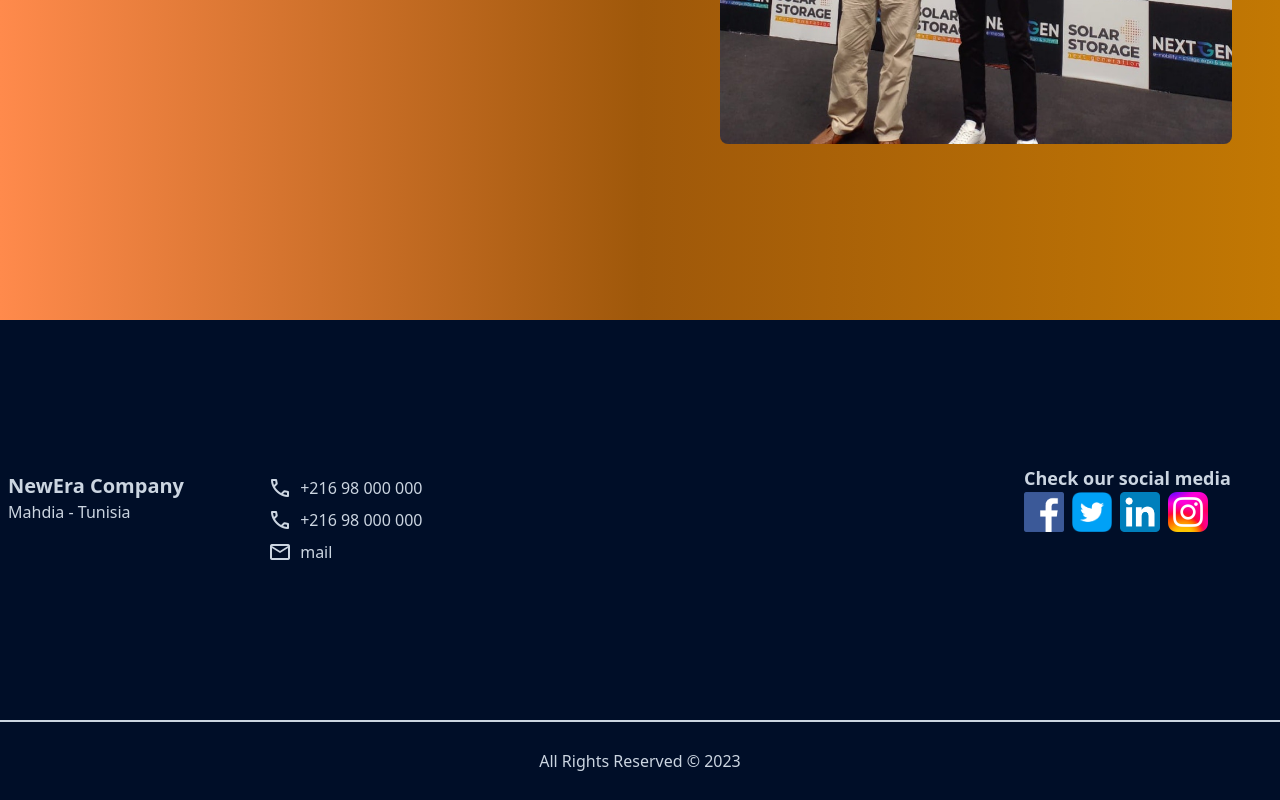
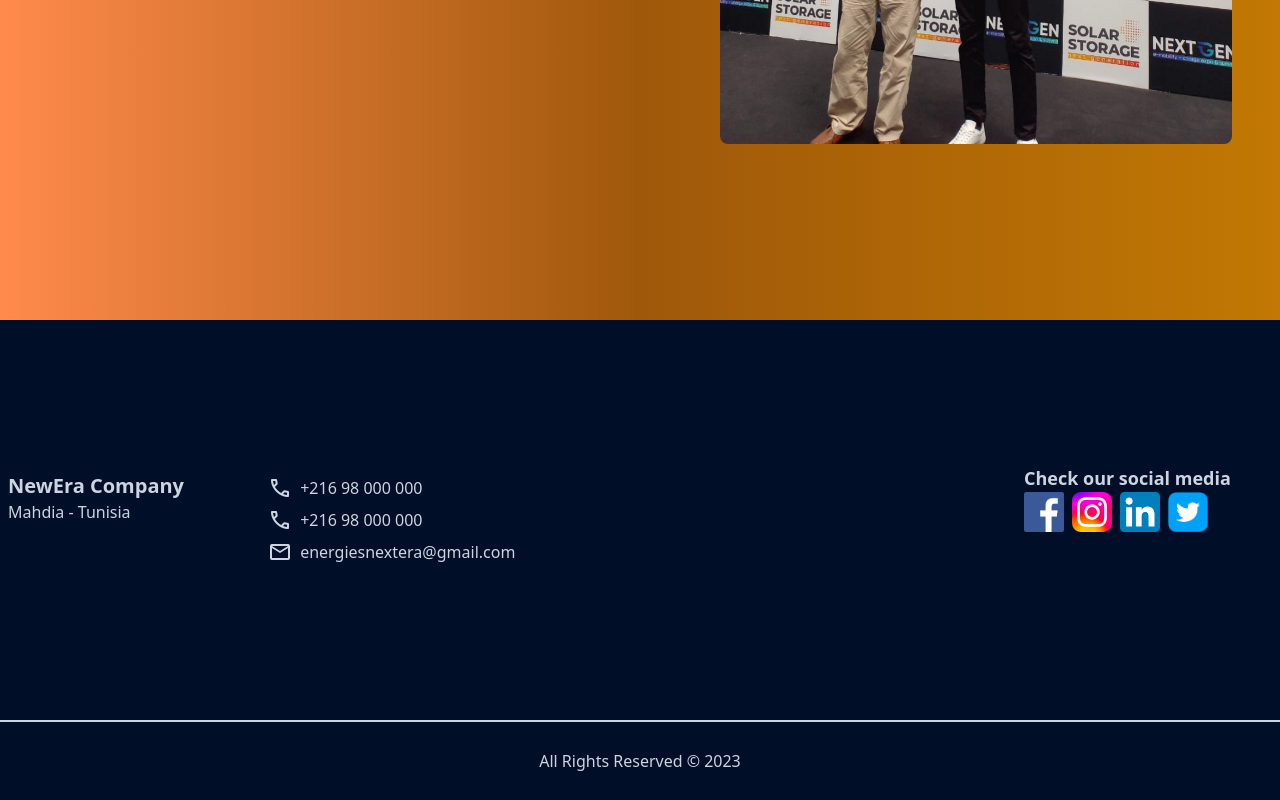
Before and after one commit to BenOmraneAymen/NewEra, a React (Vite) app: page / in a window 1280 px wide. Shown: the part 5280-6080 px from the top of the page. Built offline with nearby package versions, Linux system fonts and the light colour scheme.

Commit message:
added links to icons

```diff
--- a/src/components/footer.jsx
+++ b/src/components/footer.jsx
@@ -33,7 +33,7 @@ export default function Footer() {
                   href="mailto:mail"
                   className="text-slate-300 font-medium text-base"
                 >
-                  mail
+                  energiesnextera@gmail.com
                 </a>
               </div>
             </div>
@@ -43,10 +43,10 @@ export default function Footer() {
               Check our social media
             </div>
             <div className="flex gap-2 items-center">
-              <img src={facebook} alt="" className="w-10 h-10 " />
-              <img src={twitter} alt="" className="w-10 h-10 " />
-              <img src={linkedin} alt="" className="w-10 h-10 " />
-              <img src={instagram} alt="" className="w-10 h-10 " />
+              <a href="https://www.facebook.com/Nextera.Energies?mibextid=LQQJ4d"><img src={facebook} alt="" className="w-10 h-10 " /></a>
+              <a href="https://www.instagram.com/energiesnextera/"><img src={instagram} alt="" className="w-10 h-10 " /></a>
+              <a href=""><img src={linkedin} alt="" className="w-10 h-10 " /></a>
+              <a href=""><img src={twitter} alt="" className="w-10 h-10 " /></a>
             </div>
           </div>
         </div>
@@ -56,10 +56,10 @@ export default function Footer() {
               Check our social media
             </div>
             <div className="flex gap-2 items-center">
-              <img src={facebook} alt="" className="w-10 h-10 " />
-              <img src={twitter} alt="" className="w-10 h-10 " />
-              <img src={linkedin} alt="" className="w-10 h-10 " />
-              <img src={instagram} alt="" className="w-10 h-10 " />
+              <a href="https://www.facebook.com/Nextera.Energies?mibextid=LQQJ4d"><img src={facebook} alt="" className="w-10 h-10 " /></a>
+              <a href="https://www.instagram.com/energiesnextera/"><img src={instagram} alt="" className="w-10 h-10 " /></a>
+              <a href=""><img src={linkedin} alt="" className="w-10 h-10 " /></a>
+              <a href=""><img src={twitter} alt="" className="w-10 h-10 " /></a>
             </div>
           </div>
       <div className="bg-back w-full h-20 self-end flex items-center justify-center text-slate-300 border-t-2 border-slate-300">
```
